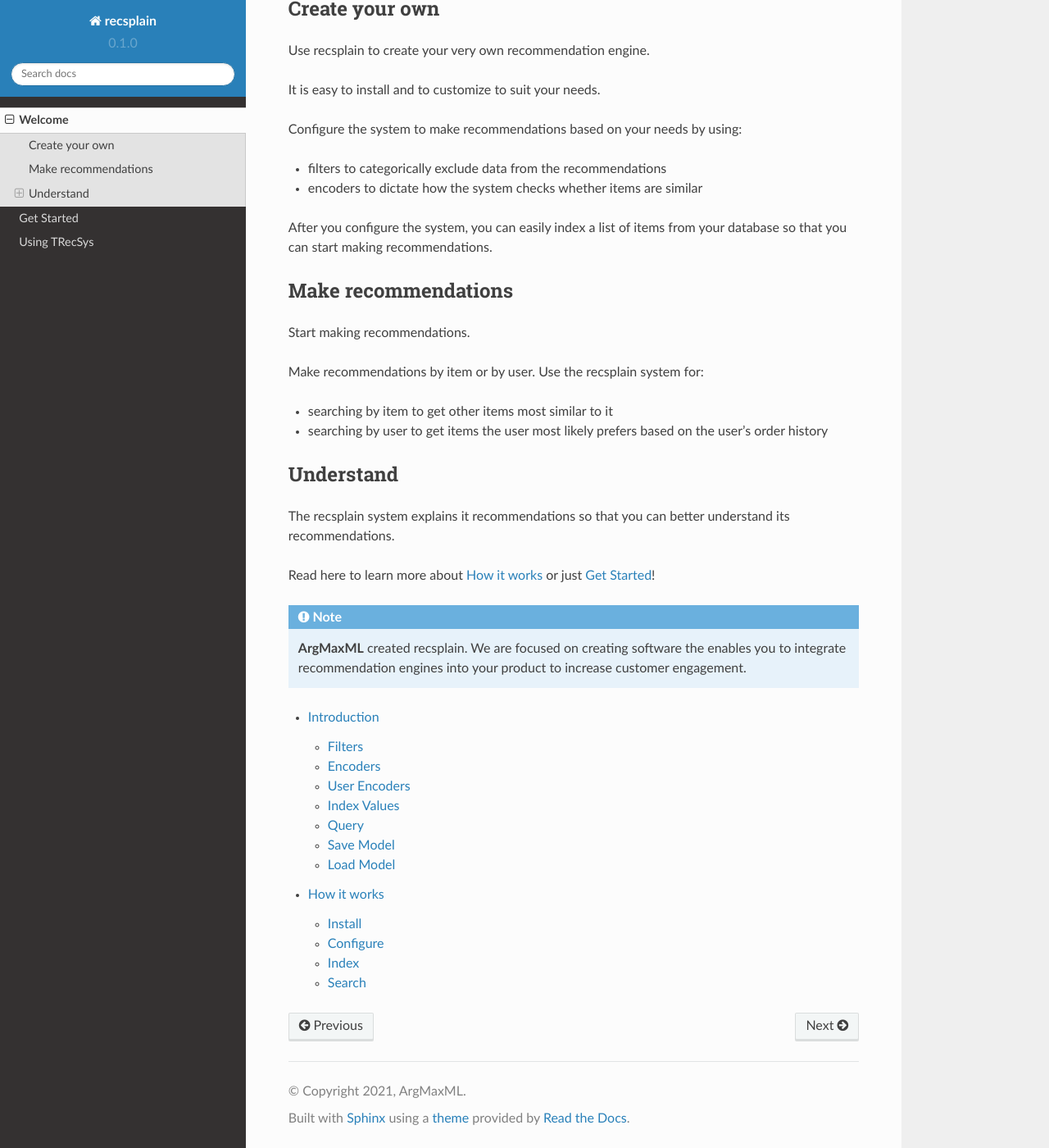
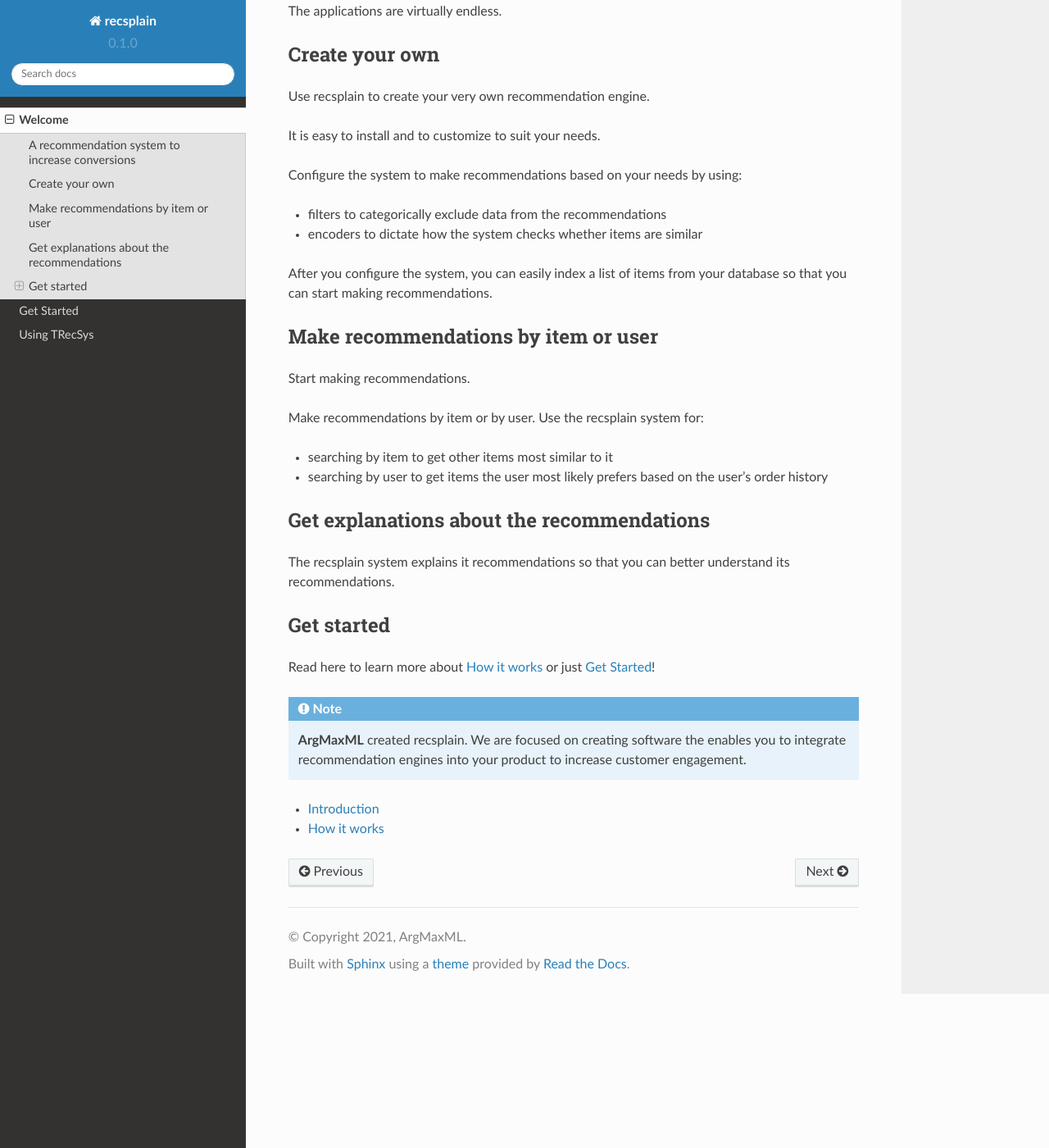
Before and after one commit to argmaxml/recsplain, a Sphinx documentation site: the page built from docs/source/index.rst, in a window 1280 px wide and 1400 px high, scrolled down 502 px. Shown: the whole window at 82% size. Built offline with Sphinx 7.4.7 and the Read the Docs theme 2.0.0, drawn with Linux system fonts in a browser that asks for light colours; some of the changed text lies outside the part shown.

Commit message:
working on index

```diff
--- a/docs/source/get-started.rst
+++ b/docs/source/get-started.rst
@@ -3,7 +3,7 @@
 
 
 .. toctree::
-   :maxdepth: 2
+   :maxdepth:
 
    Install <installation>
    Confige <configuration>
--- a/docs/source/index.rst
+++ b/docs/source/index.rst
@@ -7,6 +7,9 @@
 =====================
 
 The recsplain system helps you increase conversions by using AI to recommend items based on feature similarity between the items.
+
+A recommendation system to increase conversions
+-------------------------------------------------
 
 Use the system to search by item to find similar items in your database based on item features and to recommend items to users based on their purchase history.
 
@@ -30,8 +33,8 @@
 
 After you configure the system, you can easily index a list of items from your database so that you can start making recommendations.
 
-Make recommendations
-----------------------
+Make recommendations by item or user
+-------------------------------------
 
 Start making recommendations.
 
@@ -40,10 +43,13 @@
 - searching by item to get other items most similar to it
 - searching by user to get items the user most likely prefers based on the user's order history
 
-Understand
--------------
+Get explanations about the recommendations
+--------------------------------------------
 
 The recsplain system explains it recommendations so that you can better understand its recommendations.
+
+Get started
+--------------
 
 Read here to learn more about :doc:`how-it-works` or just :doc:`get-started`!
 
```
Also changed, not shown: other parts of docs/source/index.rst (+1 -1 lines).
